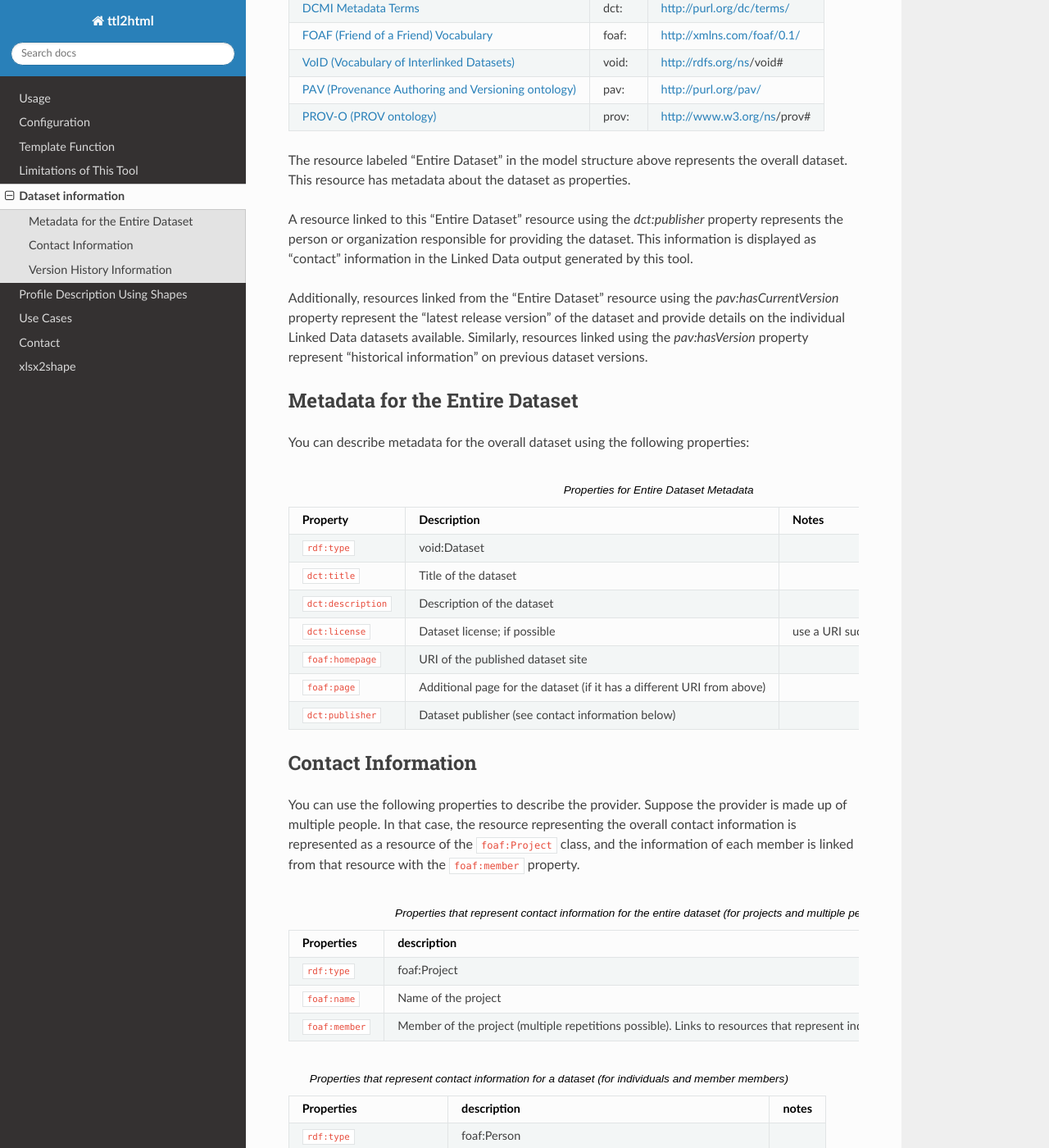
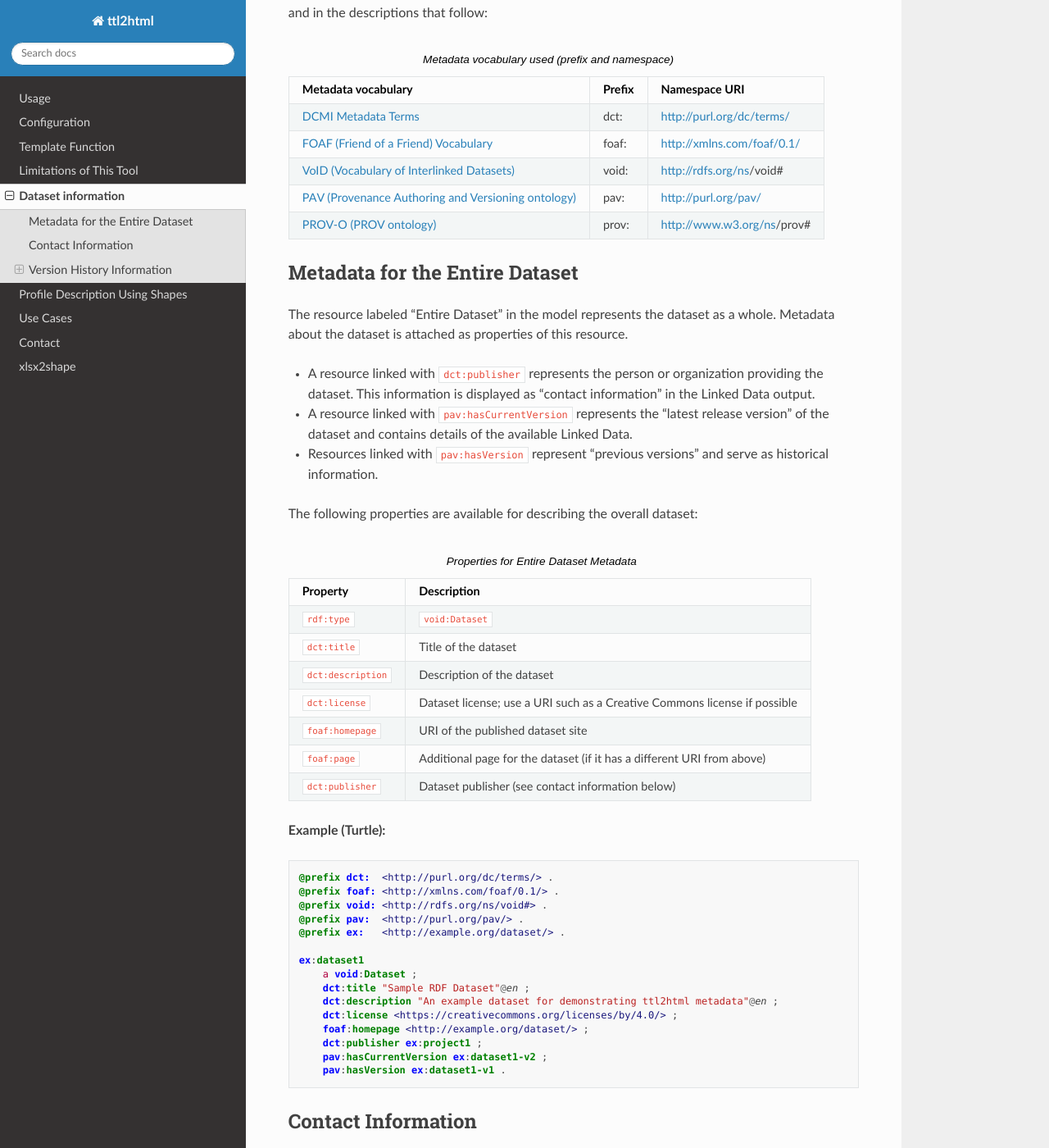
Before and after one commit to masao/ttl2html-doc, a Sphinx documentation site: the page built from docs/dataset.rst, in a window 1280 px wide and 1400 px high, scrolled down 877 px. Shown: the whole window at 82% size. Built offline with Sphinx 7.4.7 and the Read the Docs theme 3.1.0, drawn with Linux system fonts in a browser that asks for light colours; some of the changed text lies outside the part shown.

Commit message:
rewrite dataset chapter. cf. https://github.com/masao/ttl2html/issues/193

```diff
--- a/docs/dataset.rst
+++ b/docs/dataset.rst
@@ -1,13 +1,22 @@
 Dataset information
 ===================
 
-In ``ttl2html``, you can include details about the entire dataset (e.g., title, author, release date, data size) in RDF format and input it into this tool. The tool then displays this information on the main and about pages, providing a clear overview for users who are about to utilize the dataset.
+In **ttl2html**, you can describe information about an entire dataset (e.g., title, author, release date, data size) in RDF format and input it into the tool.
+The tool then displays this information on the main page and the "About" page, giving users a clear overview before they use the dataset.
 
-The dataset metadata expected by this tool is structured as described below. Metadata about the dataset consists of three main parts: overall dataset metadata, contact information, and version history information. The model diagram illustrating the basic data structure is shown below:
+The dataset metadata expected by this tool consists of three main parts:
 
-.. image:: dataset-model.png
+- Metadata for the entire dataset
+- Contact information
+- Version history information
 
-The following table lists the metadata vocabularies and their namespaces used in the data model diagram above and throughout the following descriptions:
+The basic data structure is illustrated in the following diagram:
+
+.. figure:: dataset-model.png
+
+   Data model for the dataset information
+
+The table below lists the metadata vocabularies and their namespaces used in the model diagram and in the descriptions that follow:
 
 .. csv-table:: Metadata vocabulary used (prefix and namespace)
    :header:  "Metadata vocabulary", "Prefix", "Namespace URI"
@@ -20,81 +29,157 @@
    `PROV-O (PROV ontology) <https://www.w3.org/TR/prov-o/>`_, prov:, http://www.w3.org/ns/prov#
 
 
-The resource labeled "Entire Dataset" in the model structure above represents the overall dataset. This resource has metadata about the dataset as properties.
-
-A resource linked to this "Entire Dataset" resource using the `dct:publisher` property represents the person or organization responsible for providing the dataset. This information is displayed as "contact" information in the Linked Data output generated by this tool.
-
-Additionally, resources linked from the "Entire Dataset" resource using the `pav:hasCurrentVersion` property represent the "latest release version" of the dataset and provide details on the individual Linked Data datasets available. Similarly, resources linked using the `pav:hasVersion` property represent "historical information" on previous dataset versions.
-
 Metadata for the Entire Dataset
 -------------------------------
 
-You can describe metadata for the overall dataset using the following properties:
+The resource labeled "Entire Dataset" in the model represents the dataset as a whole.
+Metadata about the dataset is attached as properties of this resource.
 
+- A resource linked with ``dct:publisher`` represents the person or organization providing the dataset. This information is displayed as "contact information" in the Linked Data output.
+- A resource linked with ``pav:hasCurrentVersion`` represents the "latest release version" of the dataset and contains details of the available Linked Data.
+- Resources linked with ``pav:hasVersion`` represent "previous versions" and serve as historical information.
+
+The following properties are available for describing the overall dataset:
 
 .. csv-table:: Properties for Entire Dataset Metadata
-   :header: Property, Description, Notes
+   :header: Property, Description
    :widths: auto
 
-   ``rdf:type``, void:Dataset
+   ``rdf:type``, ``void:Dataset``
    ``dct:title``, Title of the dataset
    ``dct:description``, Description of the dataset
-   ``dct:license``, Dataset license; if possible, use a URI such as a Creative Commons license
+   ``dct:license``, Dataset license; use a URI such as a Creative Commons license if possible
    ``foaf:homepage``, URI of the published dataset site
    ``foaf:page``, Additional page for the dataset (if it has a different URI from above)
    ``dct:publisher``, Dataset publisher (see contact information below)
 
+**Example (Turtle):**
+
+.. code-block:: turtle
+
+   @prefix dct:  <http://purl.org/dc/terms/> .
+   @prefix foaf: <http://xmlns.com/foaf/0.1/> .
+   @prefix void: <http://rdfs.org/ns/void#> .
+   @prefix pav:  <http://purl.org/pav/> .
+   @prefix ex:   <http://example.org/dataset/> .
+
+   ex:dataset1
+       a void:Dataset ;
+       dct:title "Sample RDF Dataset"@en ;
+       dct:description "An example dataset for demonstrating ttl2html metadata"@en ;
+       dct:license <https://creativecommons.org/licenses/by/4.0/> ;
+       foaf:homepage <http://example.org/dataset/> ;
+       dct:publisher ex:project1 ;
+       pav:hasCurrentVersion ex:dataset1-v2 ;
+       pav:hasVersion ex:dataset1-v1 .
 
 Contact Information
 -------------------
 
-You can use the following properties to describe the provider. Suppose the provider is made up of multiple people. In that case, the resource representing the overall contact information is represented as a resource of the ``foaf:Project`` class, and the information of each member is linked from that resource with the ``foaf:member`` property.
+The following properties can be used to describe the provider of the dataset.
+If the provider consists of multiple people, the contact resource should be represented as an instance of the ``foaf:Project`` class, and each member is linked with the ``foaf:member`` property.
 
-.. csv-table:: Properties that represent contact information for the entire dataset (for projects and multiple people)
-   :header: Properties, description, notes
+.. csv-table:: Properties for contact information (project/multiple people)
+   :header: Properties, description
    :widths: auto
 
-   ``rdf:type``,foaf:Project
+   ``rdf:type``, ``foaf:Project``
    ``foaf:name``,Name of the project
    ``foaf:member``,Member of the project (multiple repetitions possible). Links to resources that represent individuals below.
 
-.. csv-table:: Properties that represent contact information for a dataset (for individuals and member members)
-   :header: Properties, description, notes
+.. csv-table:: Properties for individual contact information
+   :header: Property, Description
    :widths: auto
 
-   ``rdf:type``,foaf:Person
-   ``foaf:name``,Name of the individual
-   ``foaf:mbox``,Email address of the individual
-   ``vcard:organization-name``,Name of the organization to which the individual belongs
+   ``rdf:type``, ``foaf:Person``
+   ``foaf:name``, Name of the individual
+   ``foaf:mbox``, Email address
+   ``vcard:organization-name``, Name of the organization to which the individual belongs
 
+**Example (Turtle):**
+
+.. code-block:: turtle
+
+   ex:project1
+       a foaf:Project ;
+       foaf:name "Example Project" ;
+       foaf:member ex:alice ;
+       foaf:member ex:bob .
+
+   ex:alice
+       a foaf:Person ;
+       foaf:name "Alice Example" ;
+       foaf:mbox <mailto:alice@example.org> ;
+       <http://www.w3.org/2006/vcard/ns#organization-name> "Example University" .
+
+   ex:bob
+       a foaf:Person ;
+       foaf:name "Bob Example" ;
+       foaf:mbox <mailto:bob@example.org> .
 
 Version History Information
 ---------------------------
 
-Version history information provides details on the revisions of the dataset over time.
+Version history information provides details about dataset revisions over time.
+This information is represented using the
+`PAV (Provenance Authoring and Versioning ontology) <https://pav-ontology.github.io/pav/>`_.
 
-This information is managed using the `PAV (Provenance Authoring and Versioning ontology) <https://pav-ontology.github.io/pav/>`_ vocabulary.
+- The latest version is linked from the "Entire Dataset" resource with the ``pav:hasCurrentVersion`` property.
+- Past versions are linked with the ``pav:hasVersion`` property.
 
-The resource representing the latest version is linked from the "Entire Dataset" resource using the ``pav:hasCurrentVersion`` property. Version resources are linked using the ``pav:hasVersion`` properties. The following properties can be used to describe metadata for each version resource:
+The following properties can be used for each version resource:
 
-.. csv-table:: Properties for Version History Information
-   :header: Property, Description, Notes
+.. csv-table:: Properties for version history information
+   :header: Property, Description
    :widths: auto
 
-   ``rdf:type``, prov:Revision
-   ``dct:title``, Name of the version information
+   ``rdf:type``, ``prov:Dataset``
+   ``dct:title``, Version title
    ``pav:version``, Version number
-   ``dcat:bytesize``, Byte size of the dataset file
-   ``void:triples``, Number of triples in the dataset file
+   ``dcat:bytesize``, File size of the dataset
+   ``void:triples``, Number of triples in the dataset
    ``void:dataDump``, URI of the dataset file
-   ``prov:qualifiedRevision``, Resource representing revision history details (can be a blank node)
+   ``prov:qualifiedRevision``, Resource describing revision details (can be a blank node)
+   ``prov:wasDerivedFrom``, Source resource from which the data was obtained (can be a blank node)
 
-For the content of revision history information, you can use the following properties:
+**Example (Turtle):**
 
-.. csv-table:: Properties for Revision History Content
-   :header: Property, Description, Notes
+.. code-block:: turtle
+
+   ex:dataset1-v2
+       a prov:Dataset ;
+       dct:title "Dataset Version 2.0" ;
+       pav:version "2.0" ;
+       <http://www.w3.org/ns/dcat#byteSize> "123456" ;
+       void:triples 50000 ;
+       void:dataDump <http://example.org/dataset/v2/dump.nt.gz> ;
+       prov:qualifiedRevision ex:revnote-v2 ;
+       prov:wasDerivedFrom [
+         rdf:value <https://example.go.jp/sample-project/> ;
+         rdf:label "Project Report 2022-2024" .
+       ] .
+
+   ex:revnote-v2
+       a prov:Revision ;
+       rdfs:comment "Second release: added new data and fixed errors in metadata"@en ;
+       rdfs:seeAlso <http://example.org/dataset/v2/changelog> .
+
+   ex:dataset1-v1
+       a prov:Revision ;
+       dct:title "Dataset Version 1.0" ;
+       pav:version "1.0" ;
+       void:triples 30000 ;
+       void:dataDump <http://example.org/dataset/v1/dump.nt.gz> .
+
+Revision Details
+^^^^^^^^^^^^^^^^^^
+
+The value of ``prov:qualifiedRevision`` may contain the following properties:
+
+.. csv-table:: Properties for revision details
+   :header: Property, Description
    :widths: auto
 
-   ``rdf:type``, prov:Revision
-   ``rdfs:comment``, Description text explaining the revision history
-   ``rdfs:seeAlso``, URI with more details on the revision history (if available)
+   ``rdf:type``, ``prov:Revision``
+   ``rdfs:comment``, Description of the revision
+   ``rdfs:seeAlso``, URI with more details on the revision (if available)
```
Also changed, not shown: docs/dataset-model.png, 2 other files.
